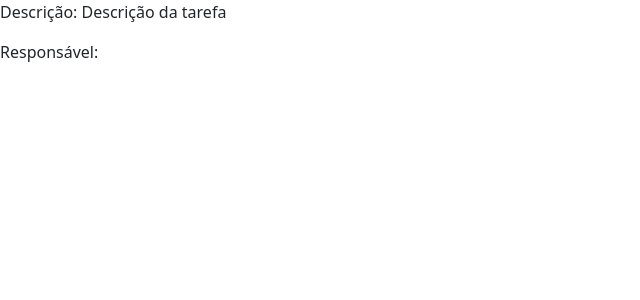
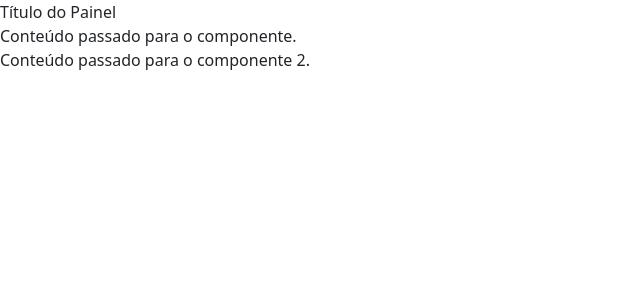
Before and after one commit to Gabriielfeliciano/Curso-Angular-Loiane, an Angular app in the folder diretivas/: page / in a window 1280 px wide. Shown: the top 300 px of the page, without its empty margins (0-640 px from the left). Built offline with nearby package versions, Linux system fonts and the light colour scheme.

Commit message:
Ng-Content

```diff
--- a/diretivas/src/app/app.component.html
+++ b/diretivas/src/app/app.component.html
@@ -3,4 +3,18 @@
 <!-- <app-diretiva-ngfor></app-diretiva-ngfor> -->
 <!-- <app-diretiva-ngclass></app-diretiva-ngclass> -->
 <!-- <app-diretiva-ngstyle></app-diretiva-ngstyle> -->
-<app-operador-elvis></app-operador-elvis>
+<!-- <app-operador-elvis></app-operador-elvis> -->
+<app-exemplo-ng-content>
+    Conteúdo passado para o componente.
+    <app-operador-elvis></app-operador-elvis>
+</app-exemplo-ng-content>
+
+<app-exemplo-ng-content>
+    <div class="titulo">Título do Painel</div>
+    <div class="corpo">
+        Conteúdo passado para o componente.
+    </div>
+    <div class="corpo">
+        Conteúdo passado para o componente 2.
+    </div>
+</app-exemplo-ng-content>
--- a/diretivas/src/app/app.module.ts
+++ b/diretivas/src/app/app.module.ts
@@ -10,6 +10,7 @@ import { DiretivaNgclassComponent } from './diretiva-ngclass/diretiva-ngclass.co
 import { DiretivaNgstyleComponent } from './diretiva-ngstyle/diretiva-ngstyle.component';
 import { FormsModule } from '@angular/forms';
 import { OperadorElvisComponent } from './operador-elvis/operador-elvis.component';
+import { ExemploNgContentComponent } from './exemplo-ng-content/exemplo-ng-content.component';
 
 @NgModule({
   declarations: [
@@ -19,7 +20,8 @@ import { OperadorElvisComponent } from './operador-elvis/operador-elvis.componen
     DiretivaNgforComponent,
     DiretivaNgclassComponent,
     DiretivaNgstyleComponent,
-    OperadorElvisComponent
+    OperadorElvisComponent,
+    ExemploNgContentComponent
   ],
   imports: [
     BrowserModule,
--- /dev/null
+++ b/diretivas/src/app/exemplo-ng-content/exemplo-ng-content.component.html
@@ -0,0 +1,9 @@
+
+<div class="panel panel-default">
+    <div class="panel-heading">
+      <ng-content select=".titulo"></ng-content>
+    </div>
+    <div class="panel-body">
+      <ng-content select=".corpo"></ng-content>
+    </div>
+  </div>
--- /dev/null
+++ b/diretivas/src/app/exemplo-ng-content/exemplo-ng-content.component.ts
@@ -0,0 +1,15 @@
+import { Component, OnInit } from '@angular/core';
+
+@Component({
+  selector: 'app-exemplo-ng-content',
+  templateUrl: './exemplo-ng-content.component.html',
+  styleUrls: ['./exemplo-ng-content.component.css']
+})
+export class ExemploNgContentComponent implements OnInit {
+
+  constructor() { }
+
+  ngOnInit(): void {
+  }
+
+}
```
Also changed, not shown: diretivas/src/app/exemplo-ng-content/exemplo-ng-content.component.css (added), 2 other files (tests, documents, lock files or other folders).
